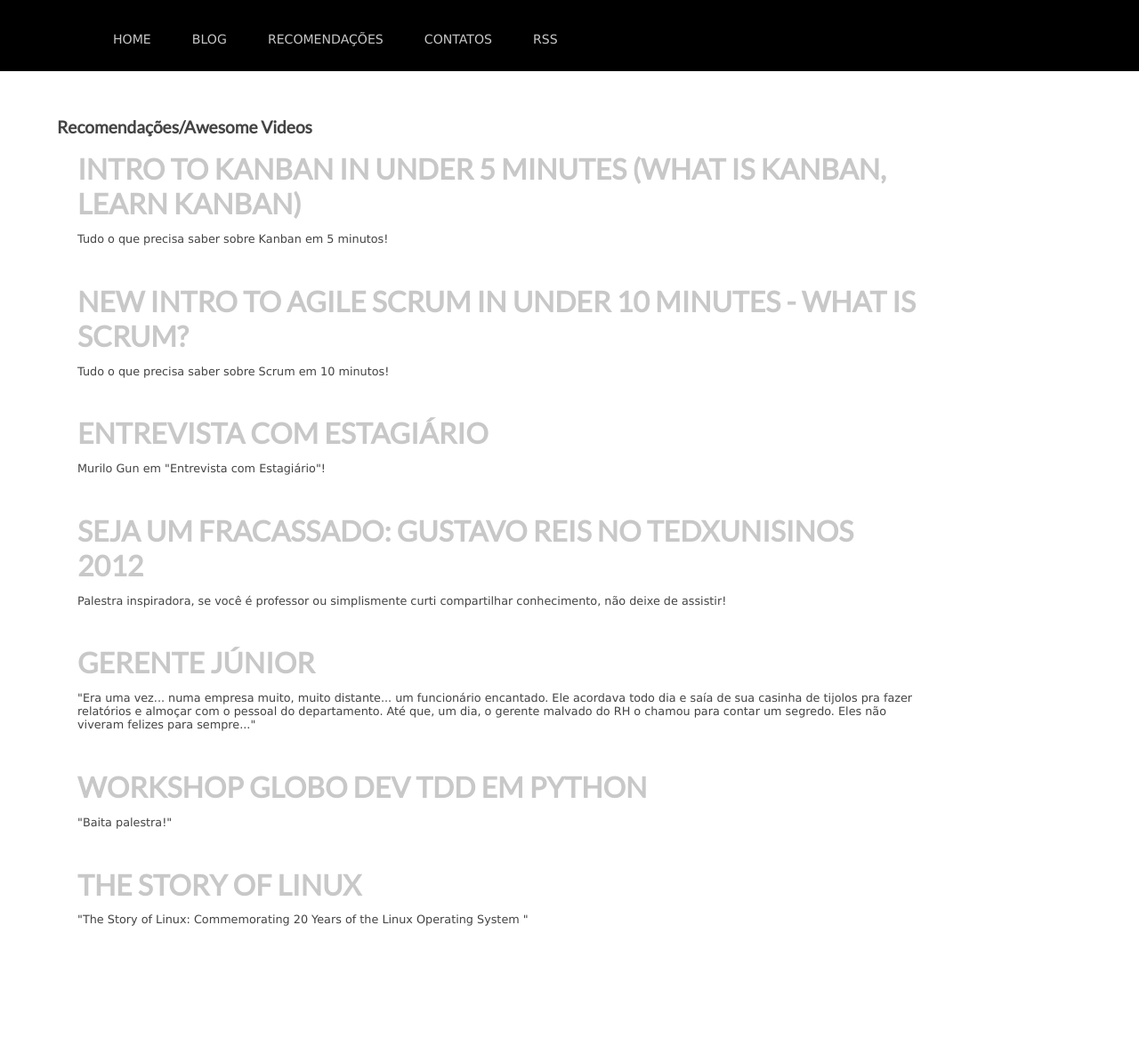
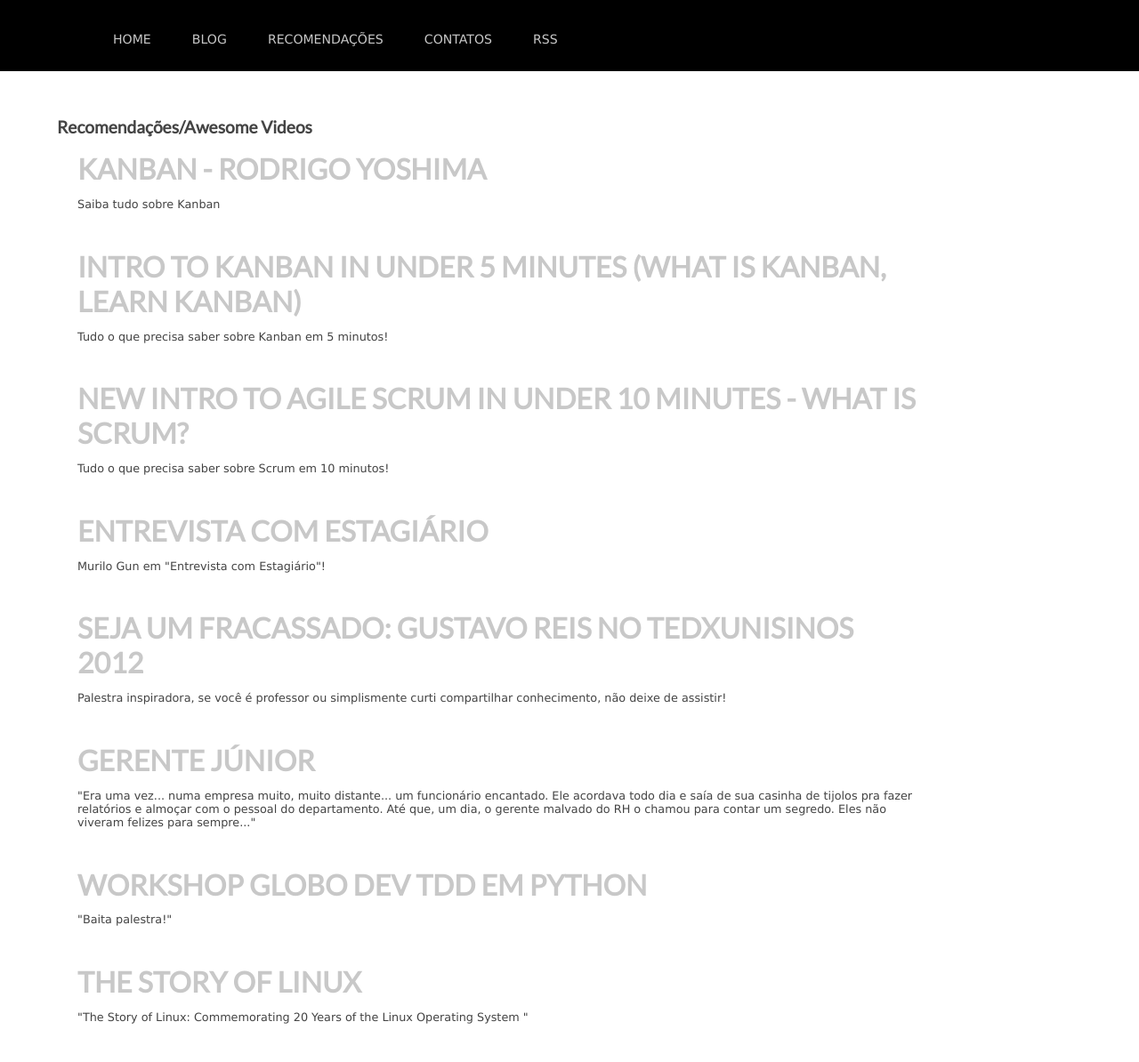
Before and after one commit to rgarbin/rgarbin.github.com, a Jekyll site: the page built from references/video.html, in a window 1280 px wide. Shown: the whole page at 89% size. Built offline with Jekyll 4.4.1, drawn with Linux system fonts in a browser that asks for light colours; comment, search, counter and statistics services are not loaded; before the commit the page ends 1084 px from its top, so only the background shows below that.

Commit message:
added new video - Kanban by Rodrigo Yoshima

```diff
--- a/references/video.html
+++ b/references/video.html
@@ -3,6 +3,12 @@ layout: default
 title: Recomendações Videos
 ---
 <h1>Recomendações/Awesome Videos</h1>
+<article>
+    <div class="post">
+      <h3><a href="http://vimeo.com/12967031" alt="Kanban - Rodrigo Yoshima" target="_blank">Kanban - Rodrigo Yoshima</a></h3>
+      <p>Saiba tudo sobre Kanban</p>
+    </div>
+</article>
 <article>
     <div class="post">
       <h3><a href="http://www.youtube.com/user/axosoft?v=R8dYLbJiTUE" alt="Kanban em 5 minutos" target="_blank">Intro to Kanban in Under 5 Minutes (What is Kanban, Learn Kanban)</a></h3>
```
